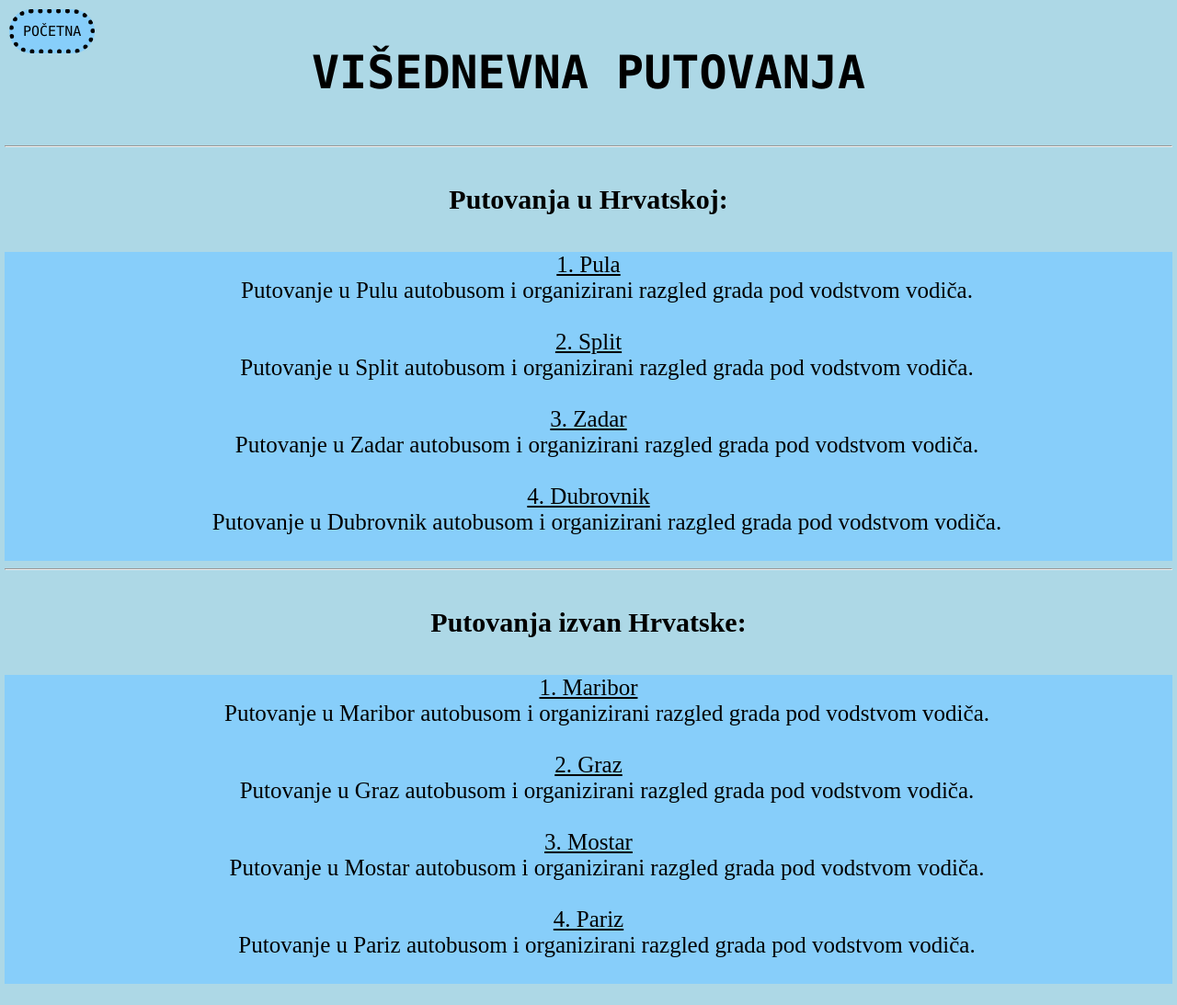
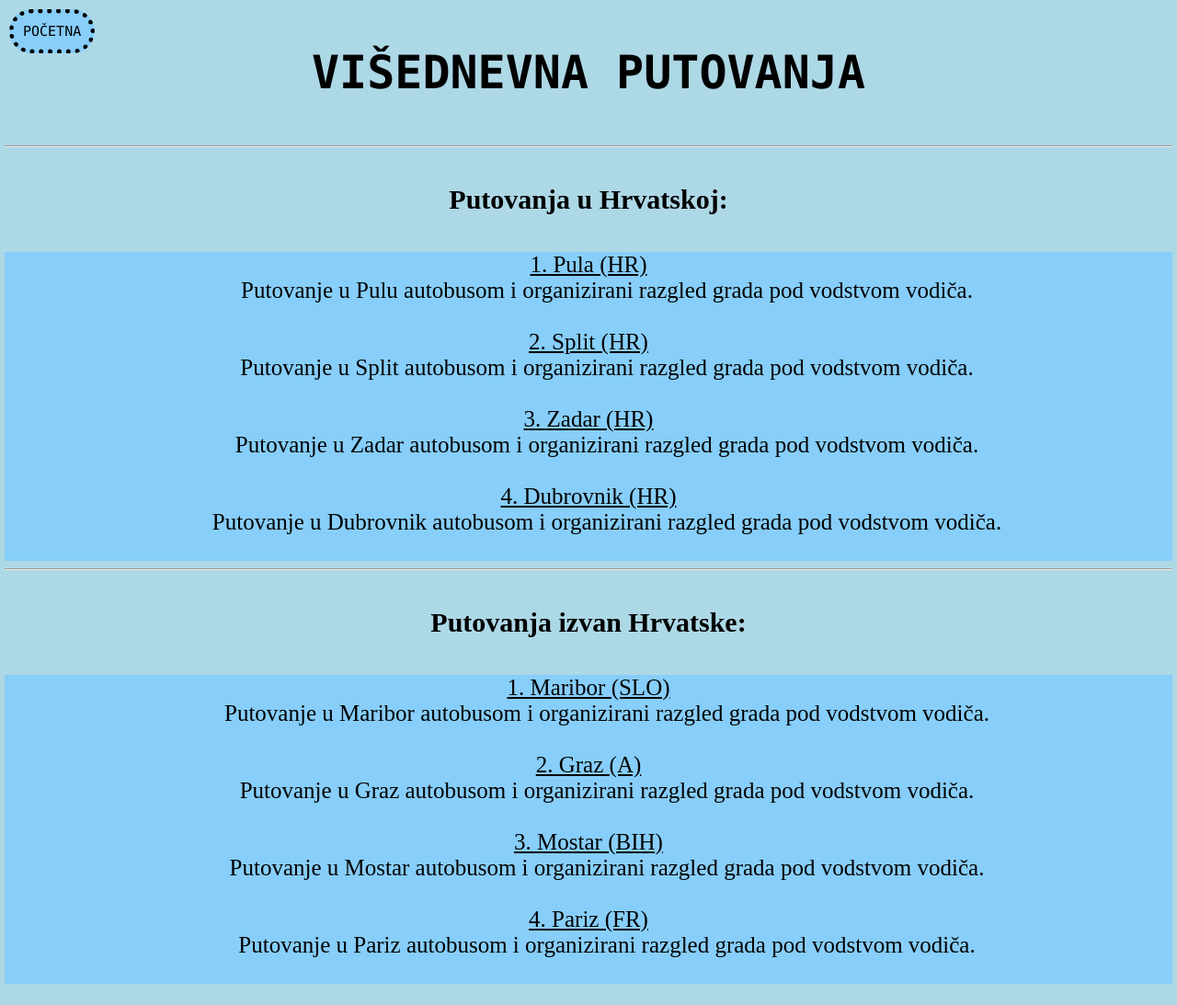
Before and after one commit to KBriski/projekt_osnove_DHTML, a plain HTML site: page 5_visednevna_putovanja.html in a window 1280 px wide. Shown: the whole page at 92% size. Drawn offline with Linux system fonts and the light colour scheme.

Commit message:
Update 5_visednevna_putovanja.html

```diff
--- a/5_visednevna_putovanja.html
+++ b/5_visednevna_putovanja.html
@@ -13,19 +13,19 @@
         <h4>Putovanja u Hrvatskoj:   </h4>
 
             <dl>
-                <dt><ins>1. Pula</ins></dt>
+                <dt><ins>1. Pula (HR)</ins></dt>
                 <dd>Putovanje u Pulu autobusom i organizirani razgled grada pod vodstvom vodiča.</dd>
                 <br>
 
-                <dt><ins>2. Split</ins></dt>
+                <dt><ins>2. Split (HR)</ins></dt>
                 <dd>Putovanje u Split autobusom i organizirani razgled grada pod vodstvom vodiča.</dd>
                 <br>
 
-                <dt><ins>3. Zadar</ins></dt>
+                <dt><ins>3. Zadar (HR)</ins></dt>
                 <dd>Putovanje u Zadar autobusom i organizirani razgled grada pod vodstvom vodiča.</dd>
                 <br>
 
-                <dt><ins>4. Dubrovnik</ins></dt>
+                <dt><ins>4. Dubrovnik (HR)</ins></dt>
                 <dd>Putovanje u Dubrovnik autobusom i organizirani razgled grada pod vodstvom vodiča.</dd>
                 <br>
 
@@ -36,19 +36,19 @@
             <h4> Putovanja izvan Hrvatske:   </h4>
 
                 <dl>
-                    <dt><ins>1. Maribor</ins></dt>
+                    <dt><ins>1. Maribor (SLO)</ins></dt>
                     <dd>Putovanje u Maribor autobusom i organizirani razgled grada pod vodstvom vodiča.</dd>
                     <br>
 
-                    <dt><ins>2. Graz</ins></dt>
+                    <dt><ins>2. Graz (A)</ins></dt>
                     <dd>Putovanje u Graz autobusom i organizirani razgled grada pod vodstvom vodiča.</dd>
                     <br>
 
-                    <dt><ins>3. Mostar</ins></dt>
+                    <dt><ins>3. Mostar (BIH)</ins></dt>
                     <dd>Putovanje u Mostar autobusom i organizirani razgled grada pod vodstvom vodiča.</dd>
                     <br>
 
-                    <dt><ins>4. Pariz</ins></dt>
+                    <dt><ins>4. Pariz (FR)</ins></dt>
                     <dd>Putovanje u Pariz autobusom i organizirani razgled grada pod vodstvom vodiča.</dd>
                     <br>
                     <!--term i definitions-->
```
